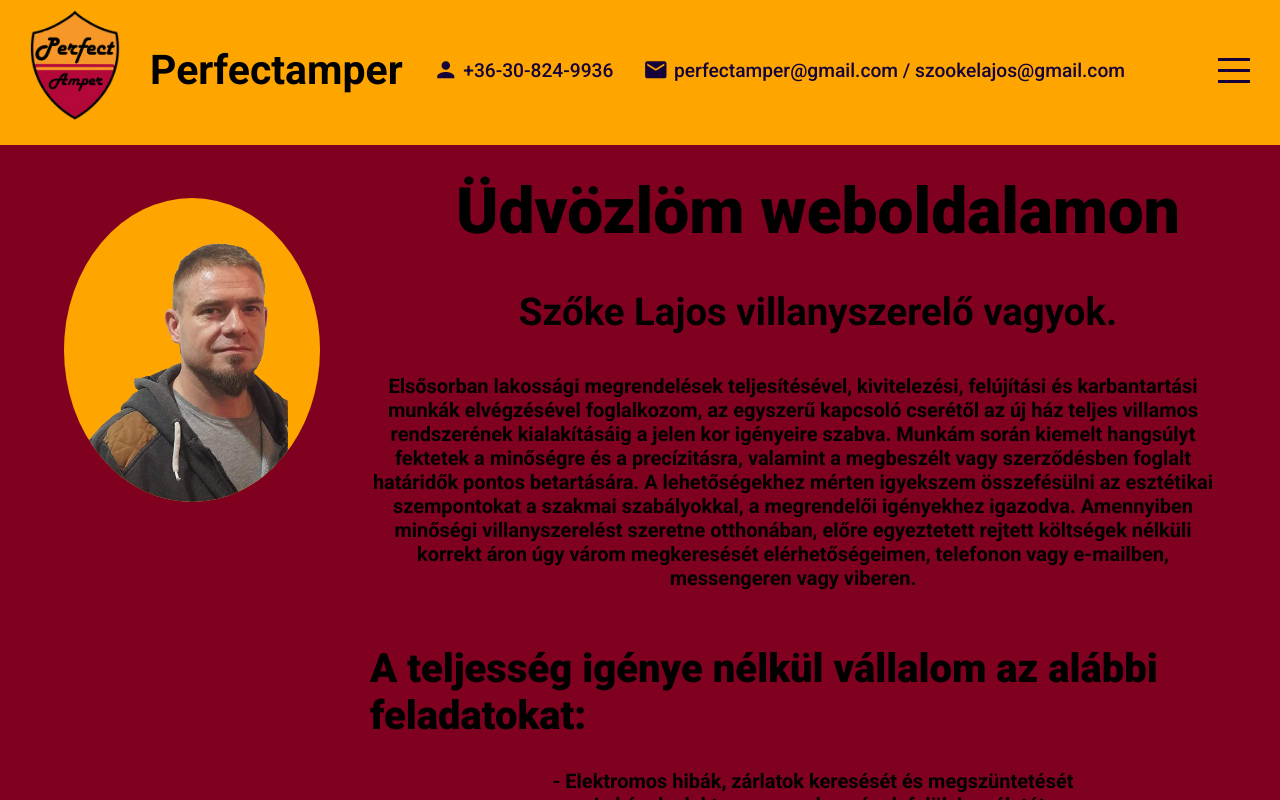
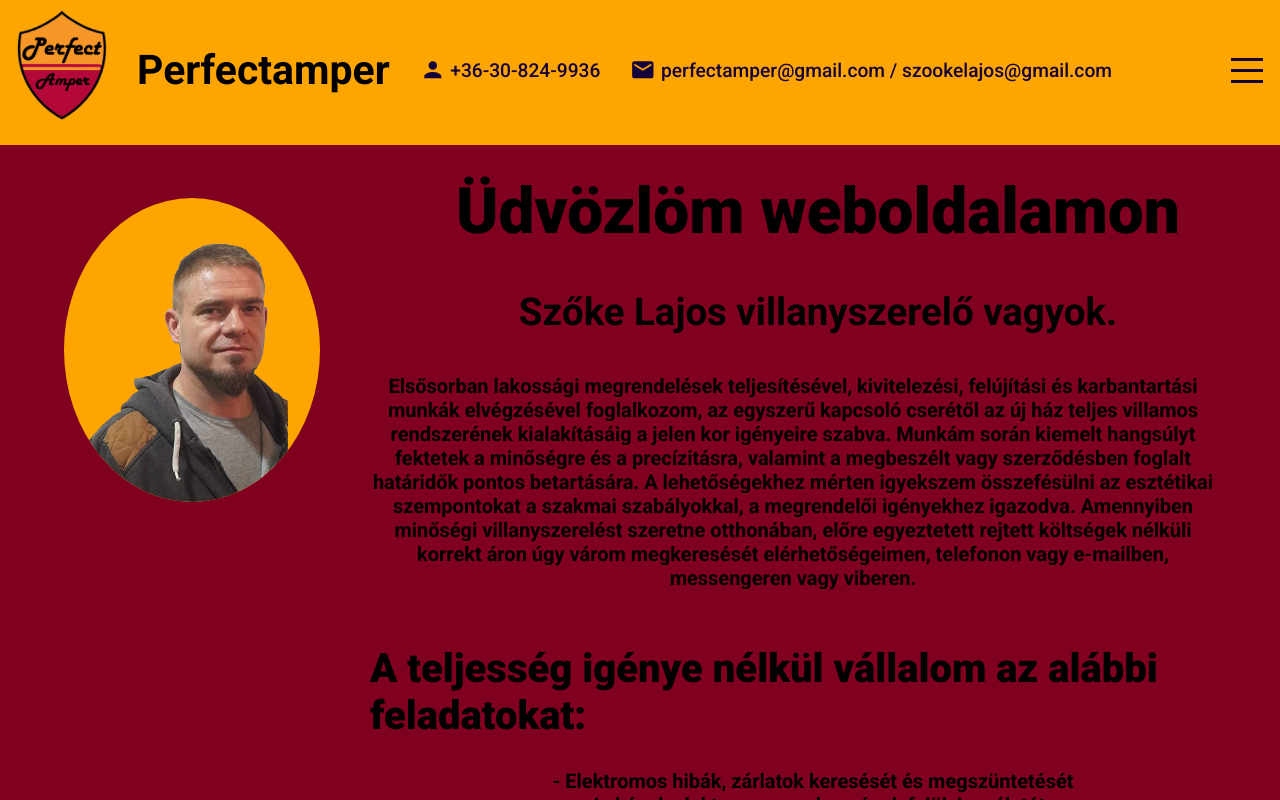
Before and after one commit to ZsoltTirkala/villanyszereles-site, a React (Create React App) app: page / in a window 1280 px wide. Built offline with nearby package versions, Linux system fonts and the light colour scheme.

Commit message:
size change, fix for logo and menu interference

```diff
--- a/src/components/topbar/topbar.scss
+++ b/src/components/topbar/topbar.scss
@@ -15,7 +15,7 @@
   }
 
   .wrapper {
-    padding: 10px 30px;
+    padding: 10px 17px;
     display: flex;
     align-items: center;
     justify-content: space-between;
```
